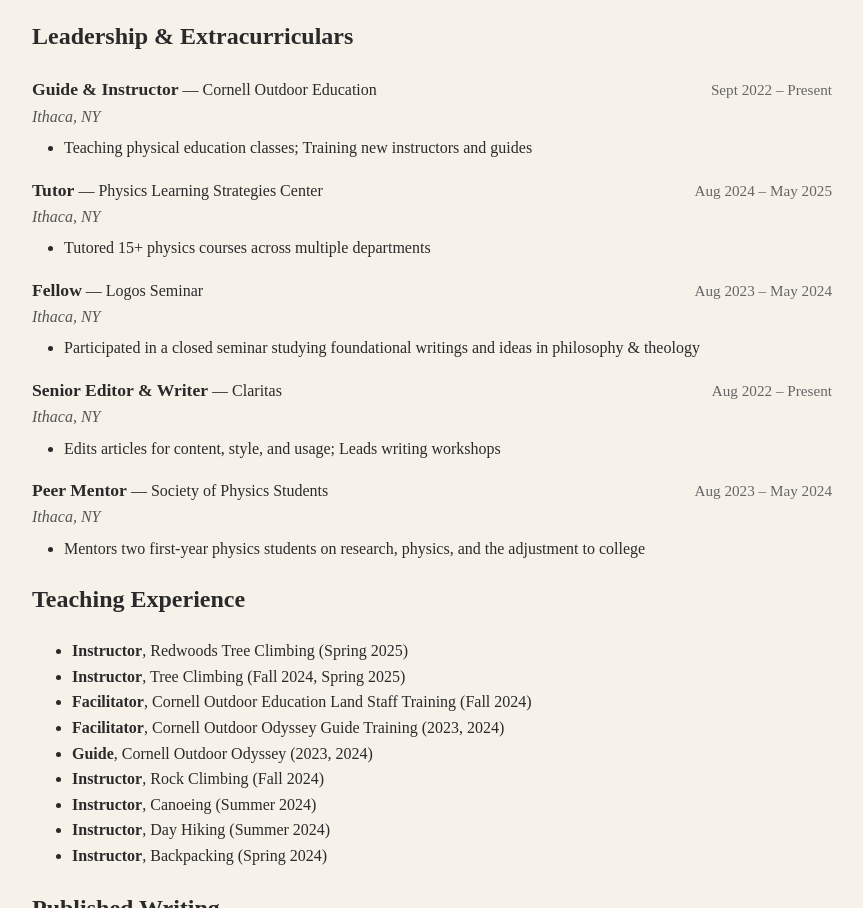
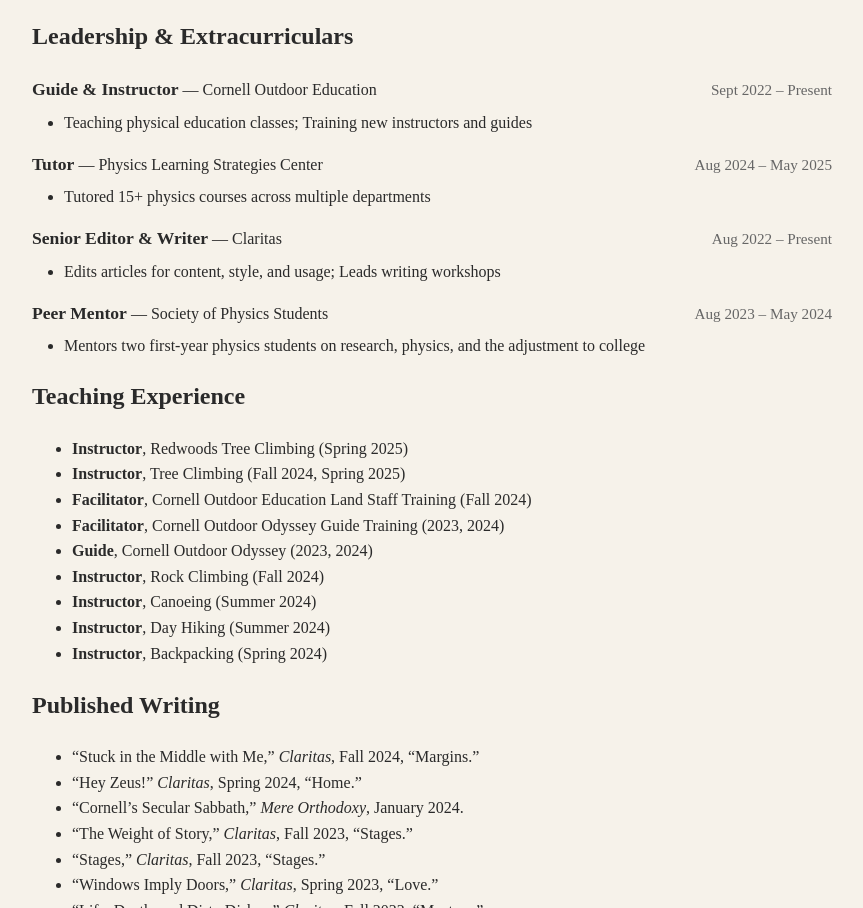
Before and after one commit to David-M-Johnson/site, a plain HTML site: page CV.html in a window 1280 px wide. Shown: the part 1180-2088 px from the top of the page, without its empty margins (208-1071 px from the left). Drawn offline with Linux system fonts and the light colour scheme.

Commit message:
Update CV.html

```diff
--- a/CV.html
+++ b/CV.html
@@ -189,7 +189,6 @@
             <div>
               <strong>Guide & Instructor</strong> &mdash; Cornell Outdoor
               Education<br />
-              <span class="experience-location">Ithaca, NY</span>
             </div>
             <div class="experience-dates">Sept 2022 – Present</div>
           </div>
@@ -205,7 +204,6 @@
             <div>
               <strong>Tutor</strong> &mdash; Physics Learning Strategies
               Center<br />
-              <span class="experience-location">Ithaca, NY</span>
             </div>
             <div class="experience-dates">Aug 2024 – May 2025</div>
           </div>
@@ -216,11 +214,10 @@
           </ul>
         </div>
 
-        <div class="experience-item">
+        <!-- <div class="experience-item">
           <div class="experience-header">
             <div>
               <strong>Fellow</strong> &mdash; Logos Seminar<br />
-              <span class="experience-location">Ithaca, NY</span>
             </div>
             <div class="experience-dates">Aug 2023 – May 2024</div>
           </div>
@@ -230,13 +227,12 @@
               and ideas in philosophy &amp; theology
             </li>
           </ul>
-        </div>
+        </div> -->
 
         <div class="experience-item">
           <div class="experience-header">
             <div>
               <strong>Senior Editor & Writer</strong> &mdash; Claritas<br />
-              <span class="experience-location">Ithaca, NY</span>
             </div>
             <div class="experience-dates">Aug 2022 – Present</div>
           </div>
@@ -252,7 +248,6 @@
             <div>
               <strong>Peer Mentor</strong> &mdash; Society of Physics
               Students<br />
-              <span class="experience-location">Ithaca, NY</span>
             </div>
             <div class="experience-dates">Aug 2023 – May 2024</div>
           </div>
```
